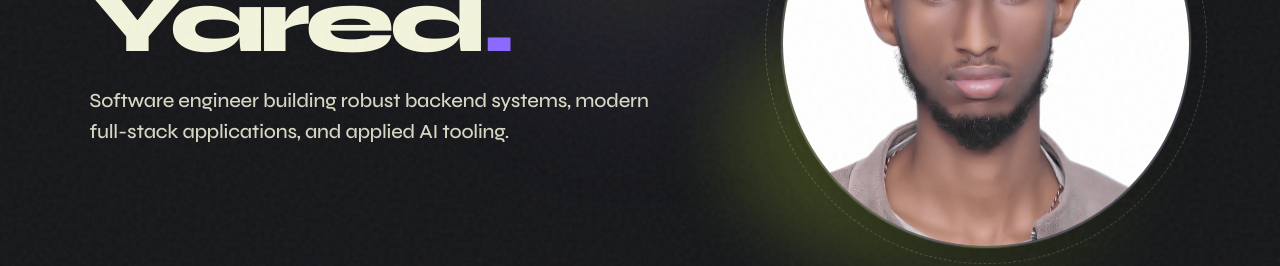
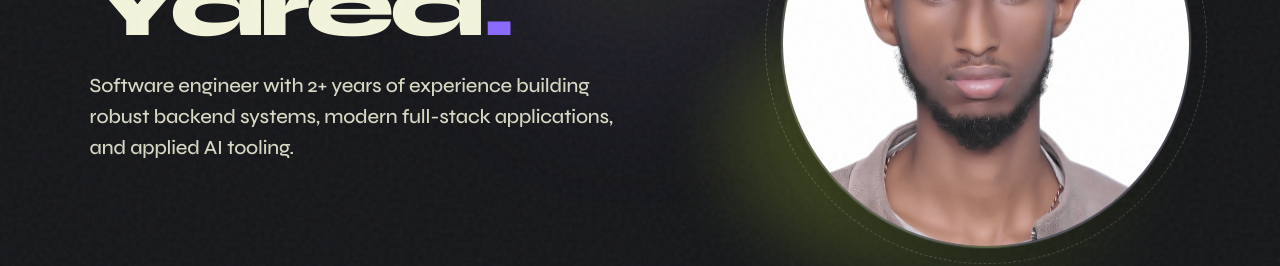
Before and after one commit to yared2124/portfolio, a React (Vite) app: page / in a window 1280 px wide. Shown: the part 339-605 px from the top of the page. Built offline with nearby package versions, Linux system fonts and the light colour scheme; no server answers; a web font is replaced by a local one.

Commit message:
refactor: update portfolio bio with experience details and refine about section layout and typography

```diff
--- a/src/components/AboutSection.tsx
+++ b/src/components/AboutSection.tsx
@@ -31,14 +31,12 @@ export const AboutSection: React.FC<AboutSectionProps> = ({
         {/* Left Side: Profile & Environment Dossier */}
         <div className="about-profile-panel">
           <div className="about-panel-header">
-            <span className="about-status-dot" aria-hidden="true" />
             <span className="about-panel-tag">ENGINEER DOSSIER</span>
           </div>
 
           <h2 className="about-compact-title">
-            SYSTEMS &amp; INTELLIGENCE
-            <br />
-            WITH PURPOSE.
+            <span className="about-title-line">SYSTEMS &amp; INTELLIGENCE</span>
+            <span className="about-title-line">WITH PURPOSE.</span>
           </h2>
 
           <div className="about-terminal-tag">
--- a/src/data/portfolioData.ts
+++ b/src/data/portfolioData.ts
@@ -88,17 +88,17 @@ export const portfolioData: PortfolioData = {
     location: "Available for Remote work",
     heroHeadline: "FUTURES",
     heroSubheadline: "with intelligence",
-    heroBio: "Software engineer building robust backend systems, modern full-stack applications, and applied AI tooling.",
+    heroBio: "Software engineer with 2+ years of experience building robust backend systems, modern full-stack applications, and applied AI tooling.",
     aboutHeadline: "SYSTEMS &",
     aboutEmphasis: "INTELLIGENCE",
-    aboutBio: "Software engineer operating at the intersection of backend systems architecture, modern full-stack engineering, and applied AI tooling.",
+    aboutBio: "Software engineer with 2+ years of hands-on experience operating at the intersection of backend systems architecture, modern full-stack engineering, and applied AI tooling.",
     aboutStory: [
-      "I develop software with a terminal-first mindset on Arch Linux / Omarchy OS with the Hyprland tiling window manager. My core focus is architecting resilient backends, tuning relational and key-value databases, and integrating deterministic AI workflows.",
+      "With 2+ years of engineering experience, I develop software with a terminal-first mindset on Arch Linux / Omarchy OS with the Hyprland tiling window manager. My core focus is architecting resilient backends, tuning relational and key-value databases, and integrating deterministic AI workflows.",
       "My recent builds include promptHelper (AI prompt optimization platform), 'በህግ አምላክ' (Amharic legal assistant with FastAPI and ChromaDB RAG), PROPERTYMANAGER (RBAC-driven property platform), and omarchy-daily-focus (native desktop Linux utility).",
       "I am currently executing a rigorous 90-day backend engineering mastery curriculum covering advanced Linux systems, network protocols, Docker, PostgreSQL tuning, Redis caching, Kafka, and Kubernetes."
     ],
     aboutStats: [
-      { value: "Software Eng.", label: "Core Foundation" },
+      { value: "2+ Years", label: "Software Engineering" },
       { value: "90-Day", label: "Backend Mastery Track" },
       { value: "Arch + Hyprland", label: "Terminal-First Environment" },
       { value: "Backend + AI", label: "Core Specialization" },
@@ -325,7 +325,7 @@ export const portfolioData: PortfolioData = {
   ],
   defaultAiMessage: "I build robust backend systems, applied AI tooling, and modern full-stack web applications.",
   aiResponses: {
-    "who is yared?": "Yared Aregayehu is a Software Engineer operating at the intersection of backend systems architecture, modern full-stack engineering, and applied AI tooling on a customized Arch Linux / Hyprland rig.",
+    "who is yared?": "Yared Aregayehu is a Software Engineer with 2+ years of experience operating at the intersection of backend systems architecture, modern full-stack engineering, and applied AI tooling on a customized Arch Linux / Hyprland rig.",
     "what do you do?": "I architect scalable backend services with Node.js, Express, NestJS, and Java; design data layers with PostgreSQL, Redis, and Prisma; build frontends with React and Next.js; and develop applied AI tools with Gemini, ChromaDB, and RAG pipelines.",
     "tell me about yourself": "I'm a software engineer building terminal-first on Arch Linux, executing a 90-day backend engineering mastery curriculum, and creating practical tools like promptHelper, 'በህግ አምላክ' (Amharic legal RAG), and PROPERTYMANAGER.",
     "are you available?": "Yes! Open for software engineering internships, contract roles, and collaborative projects in backend architecture, full-stack development, and applied AI.",
--- a/src/index.css
+++ b/src/index.css
@@ -1687,18 +1687,17 @@ button {
 }
 
 .about-compact-title {
-  font-size: clamp(19px, 1.8vw, 25px);
+  font-size: clamp(17px, 1.6vw, 23px);
   font-weight: 750;
-  line-height: 1.2;
+  line-height: 1.25;
   letter-spacing: -0.02em;
   margin: 0;
   color: var(--ink);
 }
 
-.about-compact-title em {
-  font-style: normal;
-  font-weight: inherit;
-  color: inherit;
+.about-title-line {
+  display: block;
+  white-space: nowrap;
 }
 
 .about-terminal-tag {
```
